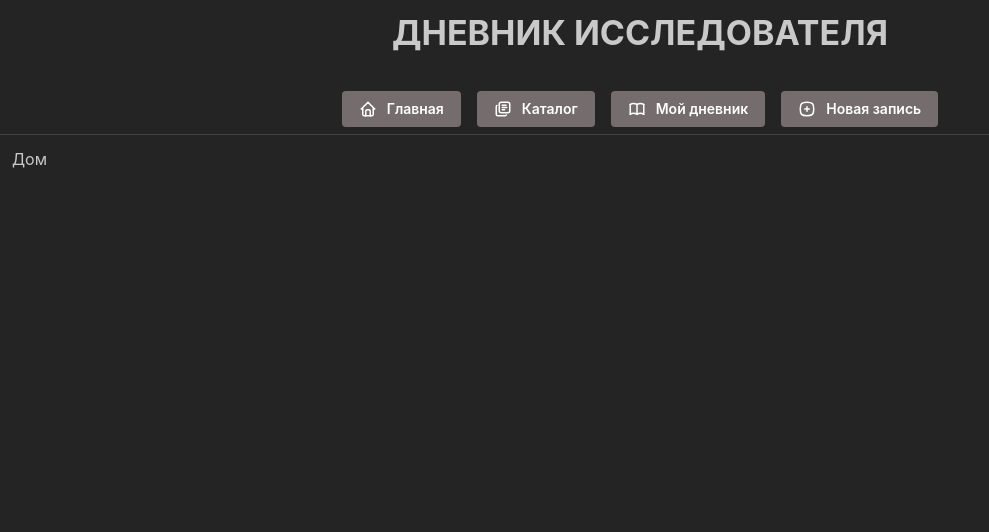
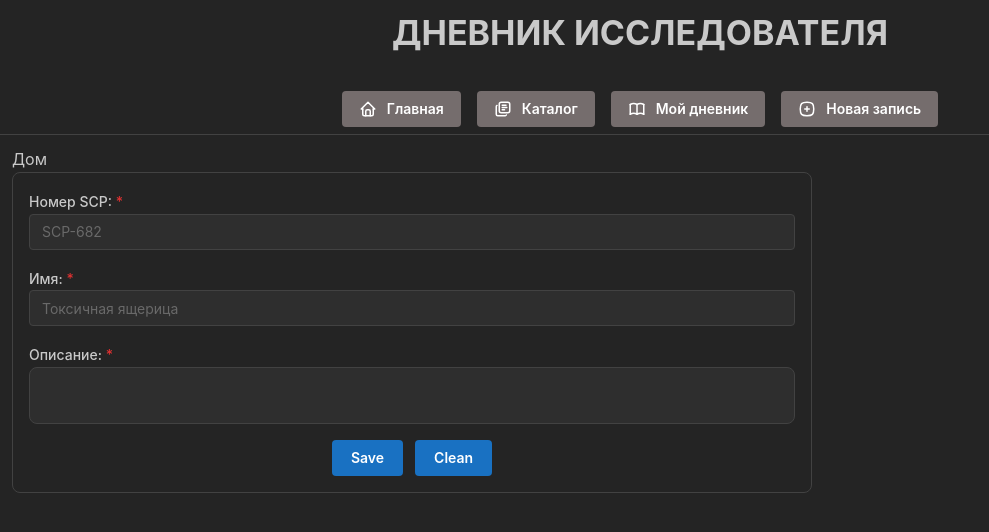
Before and after one commit to anyathegreat/scp-diary, a React (Vite) app: page / in a window 1280 px wide. Shown: the top 532 px of the page, without its empty margins (0-989 px from the left). Built offline with nearby package versions, Linux system fonts and the light colour scheme.

Commit message:
feat: [SCP-4] add scp form

```diff
--- a/package.json
+++ b/package.json
@@ -11,6 +11,7 @@
   },
   "dependencies": {
     "@mantine/core": "^8.3.10",
+    "@mantine/form": "^8.3.10",
     "@mantine/hooks": "^8.3.10",
     "@reduxjs/toolkit": "^2.11.1",
     "@tabler/icons-react": "^3.35.0",
--- /dev/null
+++ b/src/components/ScpForm.jsx
@@ -0,0 +1,64 @@
+import { Button, Group, Paper, Stack, Textarea, TextInput } from "@mantine/core";
+import { useForm } from "@mantine/form";
+
+export default function ScpForm() {
+  const form = useForm({
+    mode: "controlled",
+    initialValues: {
+      "scp-number": "",
+      title: "",
+      description: "",
+    },
+
+    validate: {
+      "scp-number": (value) => {
+        return !value.trim() ? "Номер SCP обязателен" : !/^SCP-\d{3}$/i.test(value.trim()) ? "Формат: SCP-XXX" : null;
+      },
+
+      title: (value) => {
+        return !value.trim() ? "Название обязательно" : null;
+      },
+    },
+  });
+
+  const handleForm = (values) => {
+    console.log(values);
+  };
+
+  return (
+    <form onSubmit={form.onSubmit(handleForm)}>
+      <Paper w="800px" radius="md" p="md" withBorder>
+        <Stack gap="md">
+          <TextInput
+            {...form.getInputProps("scp-number")}
+            withAsterisk
+            label="Номер SCP:"
+            placeholder="SCP-682"
+            error={form.errors["scp-number"]}
+          />
+
+          <TextInput
+            {...form.getInputProps("title")}
+            withAsterisk
+            label="Имя:"
+            placeholder="Токсичная ящерица"
+            error={form.errors.title}
+          />
+
+          <Textarea
+            {...form.getInputProps("description")}
+            withAsterisk
+            label="Описание:"
+            radius="md"
+            error={form.errors.description}
+          />
+
+          <Group justify="center" gap="sm">
+            <Button type="submit">Save</Button>
+            <Button onClick={form.reset}>Clean</Button>
+          </Group>
+        </Stack>
+      </Paper>
+    </form>
+  );
+}
--- a/src/pages/HomePage.jsx
+++ b/src/pages/HomePage.jsx
@@ -1,3 +1,10 @@
+import ScpForm from "../components/ScpForm";
+
 export default function HomePage() {
-  return <div>Дом</div>;
+  return (
+    <>
+      <div>Дом</div>
+      <ScpForm />
+    </>
+  );
 }
```
Also changed, not shown: 1 other file (tests, documents, lock files or other folders).
